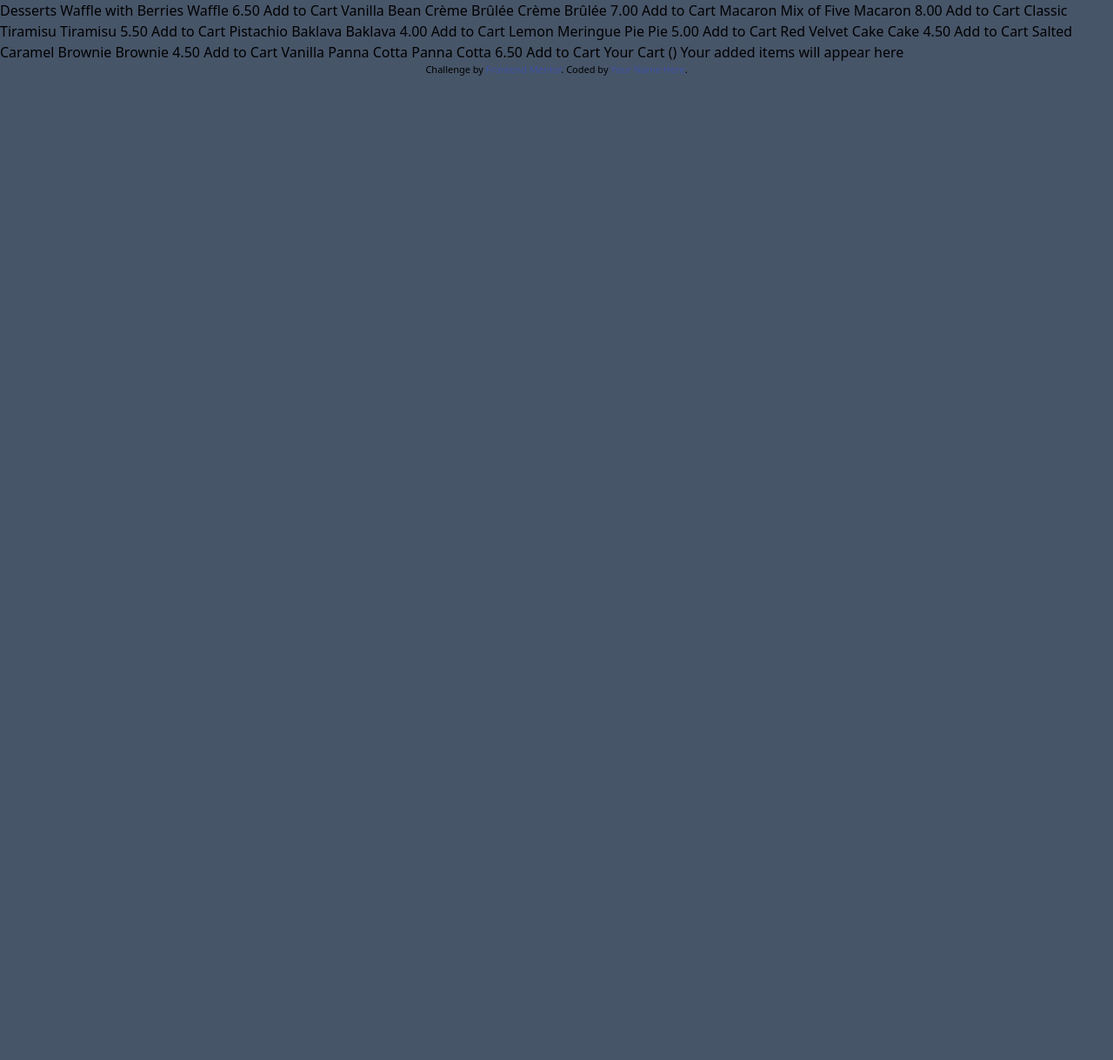
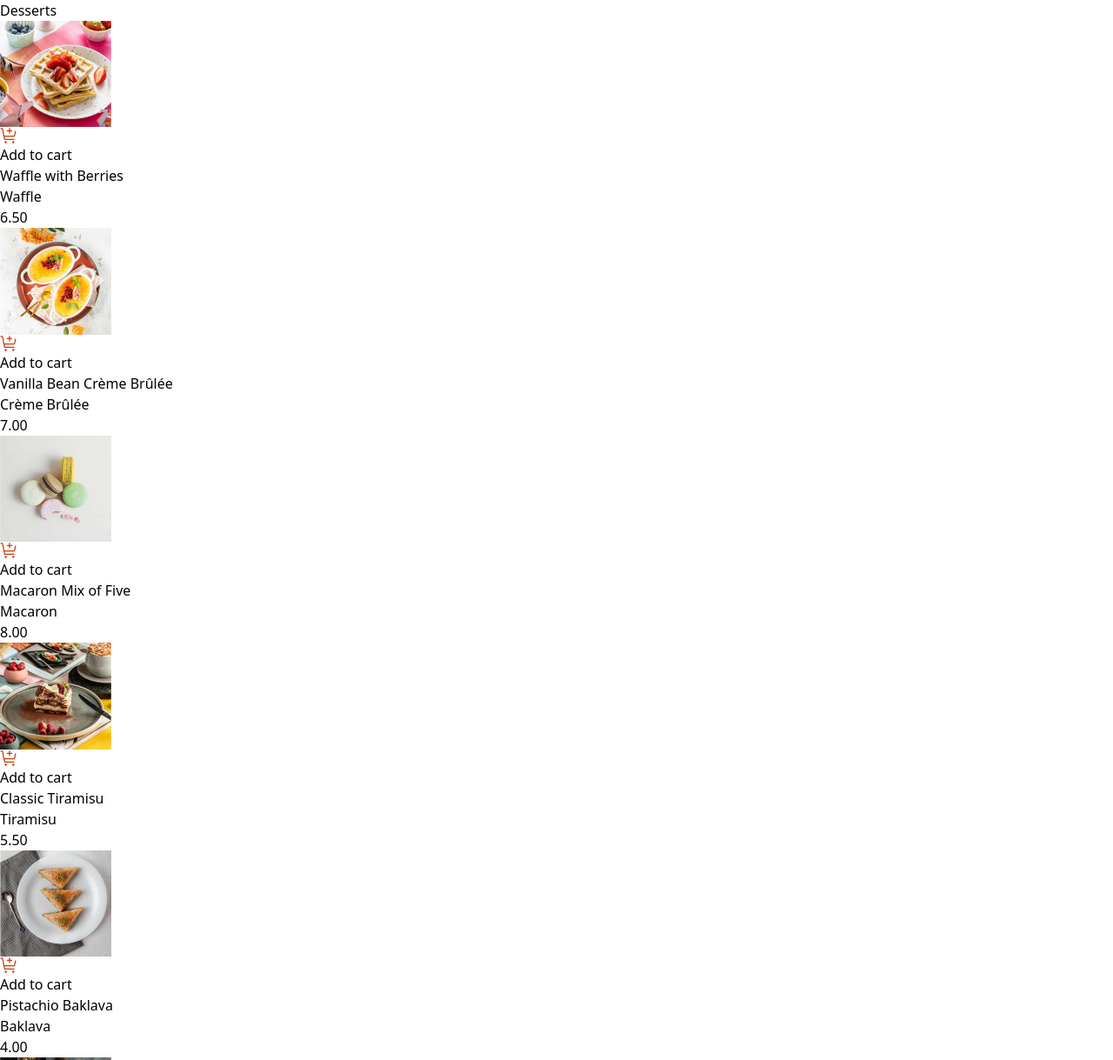
Before and after one commit to informagui/Carrito-de-compras, a website: page product-list-with-cart-main/src/index.html in a window 1280 px wide. Shown: the top 1219 px of the page at 87% size. Before the commit the page ends 800 px from the top, so only its background shows below. Drawn offline with Linux system fonts and the light colour scheme.

Commit message:
html listo

```diff
--- a/product-list-with-cart-main/src/index.html
+++ b/product-list-with-cart-main/src/index.html
@@ -7,69 +7,141 @@
   <link rel="icon" type="image/png" sizes="32x32" href="./assets/images/favicon-32x32.png">
   <link rel="stylesheet" href="./output.css">
 
-  <title>Frontend Mentor | Product list with cart</title>
+  <title> Product list with cart</title>
 
-  <!-- Feel free to remove these styles or customise in your own stylesheet 👍 -->
-  <style>
-    .attribution { font-size: 11px; text-align: center; }
-    .attribution a { color: hsl(228, 45%, 44%); }
-  </style>
 </head>
-<body class="bg-slate-600">
+<body class="">
+  <div id="main" class="">
+    <section id="products" class="">
+      <h1> Desserts</h1>
 
-  Desserts
+      <div class="producto">
+        <img src="./assets/images/image-waffle-desktop.jpg" alt="" class="w-32">
+        <button>
+          <img src="./assets/images/icon-add-to-cart.svg" alt="">
+          Add to cart
+        </button>
+        <div class="description">
+          <p>Waffle with Berries</p>
+          <p>Waffle</p>
+          <p>6.50</p>
+        </div>
+      </div>
 
-  Waffle with Berries
-  Waffle
-  6.50
-  Add to Cart
+      <div class="producto">
+        <img src="./assets/images/image-creme-brulee-desktop.jpg" alt="" class="w-32">
+        <button>
+          <img src="./assets/images/icon-add-to-cart.svg" alt="">
+          Add to cart
+        </button>
+        <div class="description">
+          <p>Vanilla Bean Crème Brûlée</p>
+          <p>Crème Brûlée</p>
+          <p>7.00</p>
+        </div>
+      </div>
 
-  Vanilla Bean Crème Brûlée
-  Crème Brûlée
-  7.00
-  Add to Cart
+      <div class="producto">
+        <img src="./assets/images/image-macaron-desktop.jpg" alt="" class="w-32">
+        <button>
+          <img src="./assets/images/icon-add-to-cart.svg" alt="">
+          Add to cart
+        </button>
+        <div class="description">
+          <p>Macaron Mix of Five</p>
+          <p>Macaron</p>
+          <p>8.00</p>
+        </div>
+      </div>
 
-  Macaron Mix of Five
-  Macaron
-  8.00
-  Add to Cart
+      <div class="producto">
+        <img src="./assets/images/image-tiramisu-desktop.jpg" alt="" class="w-32">
+        <button>
+          <img src="./assets/images/icon-add-to-cart.svg" alt="">
+          Add to cart
+        </button>
+        <div class="description">
+          <p>Classic Tiramisu</p>
+          <p>Tiramisu</p>
+          <p>5.50</p>
+        </div>
+      </div>
 
-  Classic Tiramisu
-  Tiramisu
-  5.50
-  Add to Cart
+      <div class="producto">
+        <img src="./assets/images/image-baklava-desktop.jpg" alt="" class="w-32">
+        <button>
+          <img src="./assets/images/icon-add-to-cart.svg" alt="">
+          Add to cart
+        </button>
+        <div class="description">
+          <p>Pistachio Baklava</p>
+          <p>Baklava</p>
+          <p>4.00</p>
+        </div>
+      </div>
 
-  Pistachio Baklava
-  Baklava
-  4.00
-  Add to Cart
+      <div class="producto">
+        <img src="./assets/images/image-meringue-desktop.jpg" alt="" class="w-32">
+        <button>
+          <img src="./assets/images/icon-add-to-cart.svg" alt="">
+          Add to cart
+        </button>
+        <div class="description">
+          <p>Lemon Meringue Pie</p>
+          <p>Pie</p>
+          <p>5.00</p>
+        </div>
+      </div>
 
-  Lemon Meringue Pie
-  Pie
-  5.00
-  Add to Cart
+      <div class="producto">
+        <img src="./assets/images/image-cake-desktop.jpg" alt="" class="w-32">
+        <button>
+          <img src="./assets/images/icon-add-to-cart.svg" alt="">
+          Add to cart
+        </button>
+        <div class="description">
+          <p>Red Velvet Cake</p>
+          <p>Red Velvet</p>
+          <p>4.50</p>
+        </div>
+      </div>
 
-  Red Velvet Cake
-  Cake
-  4.50
-  Add to Cart
+      <div class="producto">
+        <img src="./assets/images/image-brownie-desktop.jpg" alt="" class="w-32">
+        <button>
+          <img src="./assets/images/icon-add-to-cart.svg" alt="">
+          Add to cart
+        </button>
+        <div class="description">
+          <p>Salted Caramel Brownie</p>
+          <p>Brownie</p>
+          <p>4.50</p>
+        </div>
+      </div>
 
-  Salted Caramel Brownie
-  Brownie
-  4.50
-  Add to Cart
+      <div class="producto">
+        <img src="./assets/images/image-panna-cotta-desktop.jpg" alt="" class="w-32">
+        <button>
+          <img src="./assets/images/icon-add-to-cart.svg" alt="">
+          Add to cart
+        </button>
+        <div class="description">
+          <p>Vanilla Panna Cotta</p>
+          <p>Panna Cotta</p>
+          <p>6.50</p>
+        </div>
+      </div>
+    </section>
 
-  Vanilla Panna Cotta
-  Panna Cotta
-  6.50
-  Add to Cart
+    <section id="cart" class="">
+      <h3> Your Cart ( <span id="cant-prodctos">0</span> )</h3>
+      <p>Your added items will appear here</p>
+    </section>
+  </div>
+  <div class="text-[11px] text-center">
+    Challenge by <a href="https://www.frontendmentor.io?ref=challenge" class="text-blue-800">Frontend Mentor</a>.
+    Coded by <a href="https://github.com/informagui" class="text-blue-800">Magali Kruel</a>.
+  </div>
 
-  Your Cart (<!-- Quantity -->)
-  Your added items will appear here
-
-  <div class="attribution">
-    Challenge by <a href="https://www.frontendmentor.io?ref=challenge">Frontend Mentor</a>.
-    Coded by <a href="#">Your Name Here</a>.
-  </div>
 </body>
 </html>
```
Also changed, not shown: product-list-with-cart-main/src/output.css.
